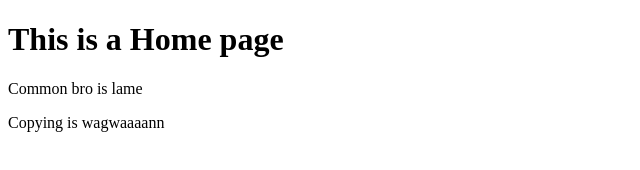
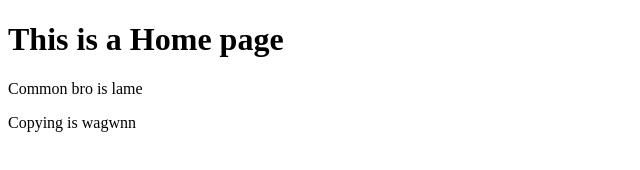
Before and after one commit to i-ganza007/Bundle-1-, a plain HTML site: page home.html in a window 1280 px wide. Shown: the full height of the page, 0-640 px from the left. Drawn offline with Linux system fonts and the light colour scheme.

Commit message:
Adding new feature

```diff
--- a/home.html
+++ b/home.html
@@ -7,6 +7,6 @@
 
 <h1>This is a Home page</h1>
 <p>Common bro is lame</p>
-<p>Copying is wagwaaaann</p>
+<p>Copying is wagwnn</p>
 </body>
 </html>
```
